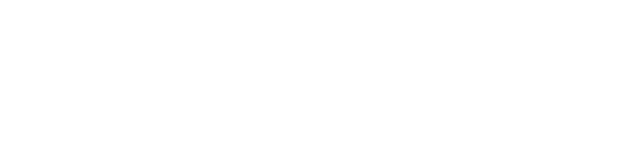
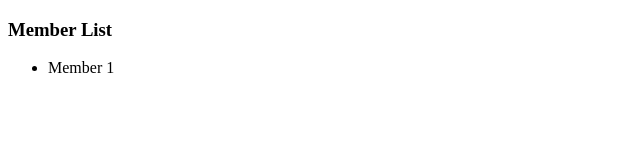
Before and after one commit to kestertansg/landingpage, a plain HTML site: page index.html in a window 1280 px wide. Shown: the whole page, without its empty margins (0-640 px from the left). Drawn offline with Linux system fonts and the light colour scheme.

Commit message:
added member1 15Sep25

```diff
--- a/index.html
+++ b/index.html
@@ -4,6 +4,10 @@
     <meta charset="UTF-8">
     <meta name="viewport" content="width=device-width, initial-scale=1.0">
     <title>Landing Page</title>
+    <h3>Member List</h3>
+    <ul>
+        <li>Member 1</li>
+    </ul>
 </head>
 <body>
     <!-- Content goes here -->
```
